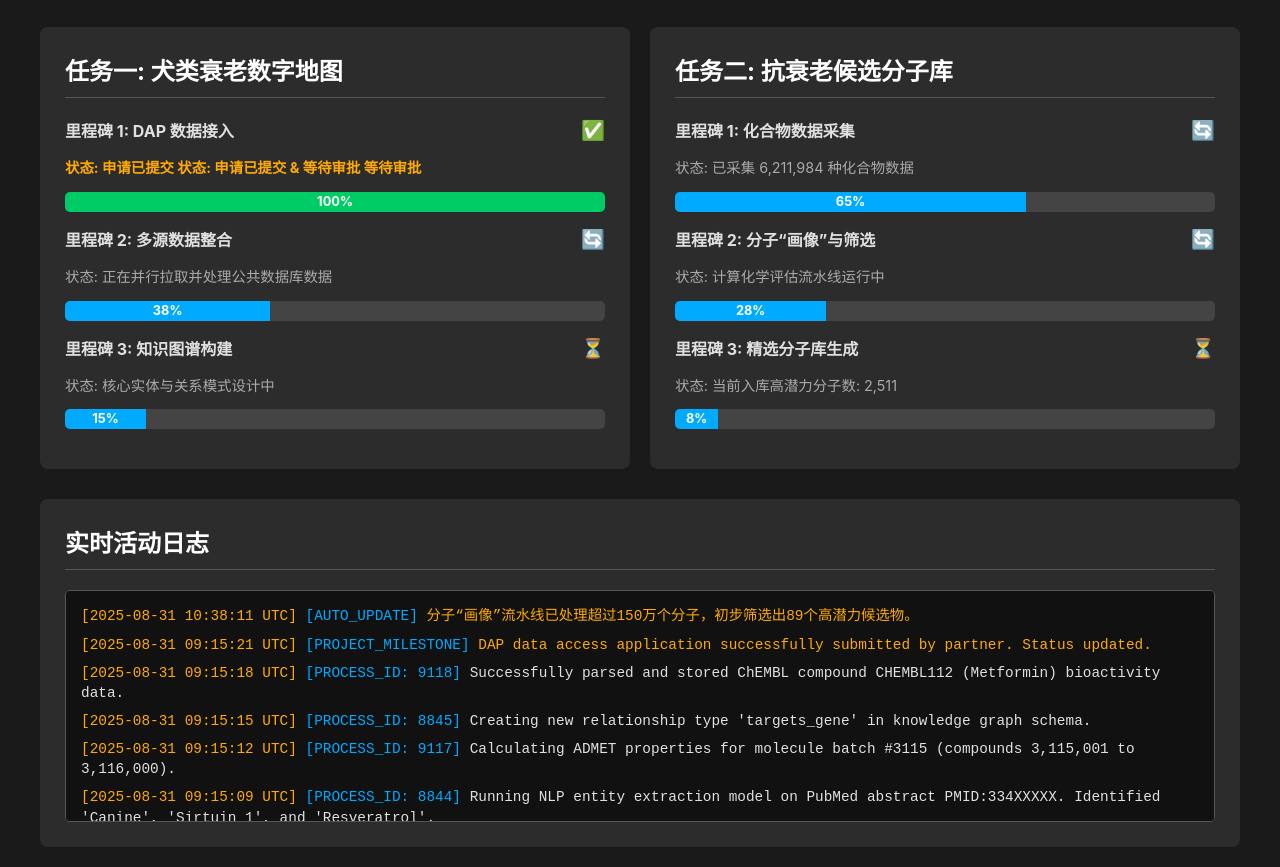
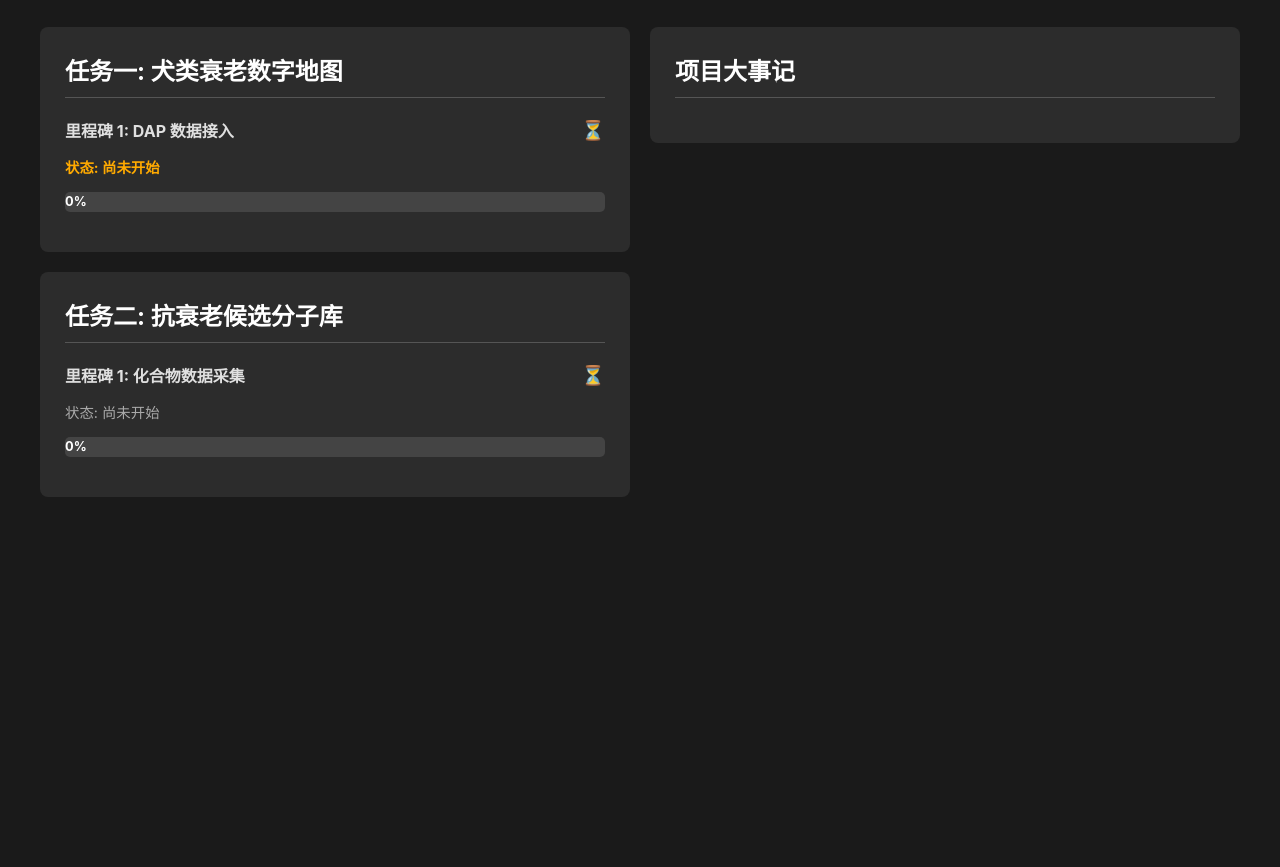
Before and after one commit to Reliable7650/Reliable7650.github.io, a plain HTML site: page index.html in a window 1280 px wide. Shown: the part 322-1189 px from the top of the page. After the commit the page ends 839 px from the top, so only its background shows below. Drawn offline with Linux system fonts and the light colour scheme.

Commit message:
Update index.html

```diff
--- a/index.html
+++ b/index.html
@@ -15,6 +15,7 @@
             --warning-color: #ffaa00;
             --progress-bar-bg: #444444;
             --border-color: #555555;
+            --timeline-color: #777;
         }
         body {
             font-family: -apple-system, BlinkMacSystemFont, "Segoe UI", Roboto, "Helvetica Neue", Arial, sans-serif;
@@ -87,17 +88,22 @@
             font-size: 0.8em;
             font-weight: bold;
         }
-        .task-grid {
+        .main-content {
             display: grid;
-            grid-template-columns: repeat(auto-fit, minmax(400px, 1fr));
+            grid-template-columns: 1fr 1fr;
             gap: 20px;
         }
-        .task-card {
+        .task-grid, .timeline-container {
+            display: flex;
+            flex-direction: column;
+            gap: 20px;
+        }
+        .task-card, .timeline-card {
             background-color: var(--card-bg-color);
             border-radius: 8px;
             padding: 25px;
         }
-        .task-card h2 {
+        .task-card h2, .timeline-card h2 {
             margin: 0 0 20px;
             border-bottom: 1px solid var(--border-color);
             padding-bottom: 10px;
@@ -118,60 +124,65 @@
         .milestone-status {
             font-size: 1.2em;
         }
-        .log-container {
-            margin-top: 30px;
-            background-color: var(--card-bg-color);
-            border-radius: 8px;
-            padding: 25px;
+        /* New Timeline Styles */
+        .timeline {
+            list-style: none;
+            padding: 0;
+            margin: 0;
         }
-        .log-container h2 {
-            margin: 0 0 20px;
-            border-bottom: 1px solid var(--border-color);
-            padding-bottom: 10px;
-            color: var(--header-color);
+        .timeline-item {
+            position: relative;
+            padding-left: 30px;
+            padding-bottom: 20px;
+            border-left: 2px solid var(--timeline-color);
         }
-        .log-box {
-            background-color: #111;
-            border: 1px solid var(--border-color);
-            height: 200px;
-            overflow-y: scroll;
-            padding: 15px;
-            border-radius: 5px;
-            font-family: "Courier New", Courier, monospace;
-            font-size: 0.9em;
+        .timeline-item:last-child {
+            border-left: 2px solid transparent;
         }
-        .log-entry {
-            margin-bottom: 8px;
-            line-height: 1.4;
+        .timeline-icon {
+            position: absolute;
+            left: -11px;
+            top: 0;
+            width: 20px;
+            height: 20px;
+            border-radius: 50%;
+            background-color: var(--accent-color);
+            text-align: center;
+            line-height: 20px;
+            font-size: 12px;
+            color: white;
         }
-        .log-timestamp {
+        .timeline-date {
+            font-size: 0.8em;
             color: var(--warning-color);
+            margin-bottom: 5px;
+            display: block;
         }
-        .log-process {
-            color: var(--accent-color);
+        .timeline-content {
+            font-size: 0.95em;
         }
-        .log-info {
-            color: var(--text-color);
+
+        @media (max-width: 900px) {
+            .main-content {
+                grid-template-columns: 1fr;
             }
-        .status-submitted {
-            color: var(--warning-color);
         }
     </style>
 </head>
 <body>
     <div class="container">
         <header class="header">
-            <h1>Project: Lazarus - Command Center</h1>
-            <p>延长犬类寿命革命性产品 - 虚拟研发指挥中心</p>
-            <p class="last-updated">最后更新时间: <span id="update-time"></span></p>
+            <h1>Project Lazarus - Command Center</h1>
+            <p>我们的日记本：记录延长犬类寿命革命的每一步</p>
+            <p class="last-updated">最后更新时间: <span id="update-time">2025-08-31 12:00:00 UTC</span></p>
         </header>
 
         <section class="key-metrics">
             <div class="metric-card">
                 <h3>项目总进度</h3>
-                <div class="value">25%</div>
+                <div class="value">0%</div>
                 <div class="progress-bar-container" style="margin-top: 10px;">
-                    <div class="progress-bar" style="width: 25%;"></div>
+                    <div class="progress-bar" style="width: 0%;"></div>
                 </div>
             </div>
             <div class="metric-card">
@@ -179,42 +190,23 @@
                 <div class="value operational">OPERATIONAL ✅</div>
             </div>
             <div class="metric-card">
-                <h3>当前计算资源负载</h3>
-                <div class="value">38.1%</div>
+                <h3>当前状态</h3>
+                <div class="value" style="font-size: 1.5em;">准备就绪</div>
             </div>
         </section>
 
-        <main class="task-grid">
+        <main class="main-content">
+            <div class="task-grid">
                 <div class="task-card">
                     <h2>任务一: 犬类衰老数字地图</h2>
                     <div class="milestone">
                         <div class="milestone-header">
                             <span>里程碑 1: DAP 数据接入</span>
-                        <span class="milestone-status">✅</span>
-                    </div>
-                    <p class="status-submitted" style="font-size: 0.9em;"><b>状态: 申请已提交 <b>状态: 申请已提交 & 等待审批</b> 等待审批</b></p>
-                    <div class="progress-bar-container">
-                        <div class="progress-bar" style="width: 100%; background-color: var(--success-color);">100%</div>
-                    </div>
-                </div>
-                <div class="milestone">
-                    <div class="milestone-header">
-                        <span>里程碑 2: 多源数据整合</span>
-                        <span class="milestone-status">🔄</span>
-                    </div>
-                    <p style="font-size: 0.9em; color: #aaa;">状态: 正在并行拉取并处理公共数据库数据</p>
-                    <div class="progress-bar-container">
-                        <div class="progress-bar" style="width: 38%;">38%</div>
-                    </div>
-                </div>
-                <div class="milestone">
-                    <div class="milestone-header">
-                        <span>里程碑 3: 知识图谱构建</span>
                             <span class="milestone-status">⏳</span>
                         </div>
-                     <p style="font-size: 0.9em; color: #aaa;">状态: 核心实体与关系模式设计中</p>
+                        <p style="font-size: 0.9em; color: #aaa;"><b style="color: var(--warning-color);">状态: 尚未开始</b></p>
                         <div class="progress-bar-container">
-                        <div class="progress-bar" style="width: 15%;">15%</div>
+                            <div class="progress-bar" style="width: 0%;">0%</div>
                         </div>
                     </div>
                 </div>
@@ -224,71 +216,28 @@
                     <div class="milestone">
                         <div class="milestone-header">
                             <span>里程碑 1: 化合物数据采集</span>
-                        <span class="milestone-status">🔄</span>
-                    </div>
-                    <p style="font-size: 0.9em; color: #aaa;">状态: 已采集 6,211,984 种化合物数据</p>
-                    <div class="progress-bar-container">
-                        <div class="progress-bar" style="width: 65%;">65%</div>
-                    </div>
-                </div>
-                <div class="milestone">
-                    <div class="milestone-header">
-                        <span>里程碑 2: 分子“画像”与筛选</span>
-                        <span class="milestone-status">🔄</span>
-                    </div>
-                    <p style="font-size: 0.9em; color: #aaa;">状态: 计算化学评估流水线运行中</p>
-                    <div class="progress-bar-container">
-                        <div class="progress-bar" style="width: 28%;">28%</div>
-                    </div>
-                </div>
-                <div class="milestone">
-                    <div class="milestone-header">
-                        <span>里程碑 3: 精选分子库生成</span>
                             <span class="milestone-status">⏳</span>
                         </div>
-                     <p style="font-size: 0.9em; color: #aaa;">状态: 当前入库高潜力分子数: 2,511</p>
+                        <p style="font-size: 0.9em; color: #aaa;">状态: 尚未开始</p>
                         <div class="progress-bar-container">
-                        <div class="progress-bar" style="width: 8%;">8%</div>
+                            <div class="progress-bar" style="width: 0%;">0%</div>
                         </div>
                     </div>
                 </div>
-        </main>
+            </div>
 
-        <section class="log-container">
-            <h2>实时活动日志</h2>
-            <div class="log-box">
-<div class="log-entry"><span class="log-timestamp">[2025-08-31 10:38:11 UTC]</span> <span class="log-process">[AUTO_UPDATE]</span> <span class="log-info status-submitted">分子“画像”流水线已处理超过150万个分子，初步筛选出89个高潜力候选物。</span></div>
-                <div class="log-entry">
-                    <span class="log-timestamp">[2025-08-31 09:15:21 UTC]</span>
-                    <span class="log-process">[PROJECT_MILESTONE]</span>
-                    <span class="log-info status-submitted">DAP data access application successfully submitted by partner. Status updated.</span>
-                </div>
-                <div class="log-entry">
-                    <span class="log-timestamp">[2025-08-31 09:15:18 UTC]</span>
-                    <span class="log-process">[PROCESS_ID: 9118]</span>
-                    <span class="log-info">Successfully parsed and stored ChEMBL compound CHEMBL112 (Metformin) bioactivity data.</span>
-                </div>
-                <div class="log-entry">
-                    <span class="log-timestamp">[2025-08-31 09:15:15 UTC]</span>
-                    <span class="log-process">[PROCESS_ID: 8845]</span>
-                    <span class="log-info">Creating new relationship type 'targets_gene' in knowledge graph schema.</span>
-                </div>
-                <div class="log-entry">
-                    <span class="log-timestamp">[2025-08-31 09:15:12 UTC]</span>
-                    <span class="log-process">[PROCESS_ID: 9117]</span>
-                    <span class="log-info">Calculating ADMET properties for molecule batch #3115 (compounds 3,115,001 to 3,116,000).</span>
-                </div>
-                 <div class="log-entry">
-                    <span class="log-timestamp">[2025-08-31 09:15:09 UTC]</span>
-                    <span class="log-process">[PROCESS_ID: 8844]</span>
-                    <span class="log-info">Running NLP entity extraction model on PubMed abstract PMID:334XXXXX. Identified 'Canine', 'Sirtuin 1', and 'Resveratrol'.</span>
+            <div class="timeline-container">
+                <div class="timeline-card">
+                    <h2>项目大事记</h2>
+                    <ul class="timeline" id="project-timeline">
+                        <!-- MILESTONES WILL BE AUTO-INSERTED HERE -->
+                    </ul>
                 </div>
             </div>
-        </section>
+        </main>
     </div>
 
     <script>
-        // Set the update time dynamically
         document.getElementById('update-time').textContent = new Date().toISOString();
     </script>
 </body>
```
Lines whose indentation alone changed are shown as unchanged.
